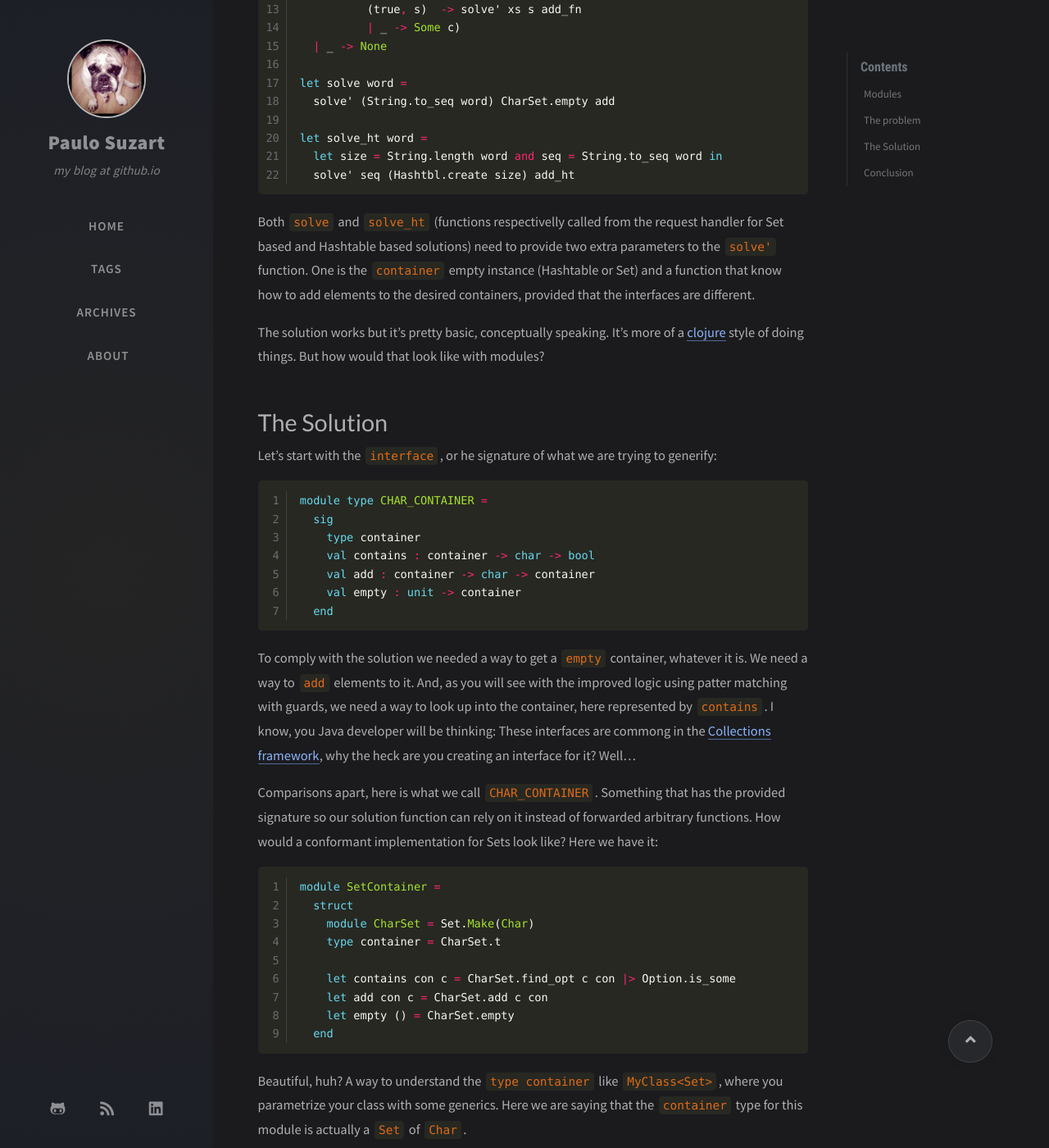
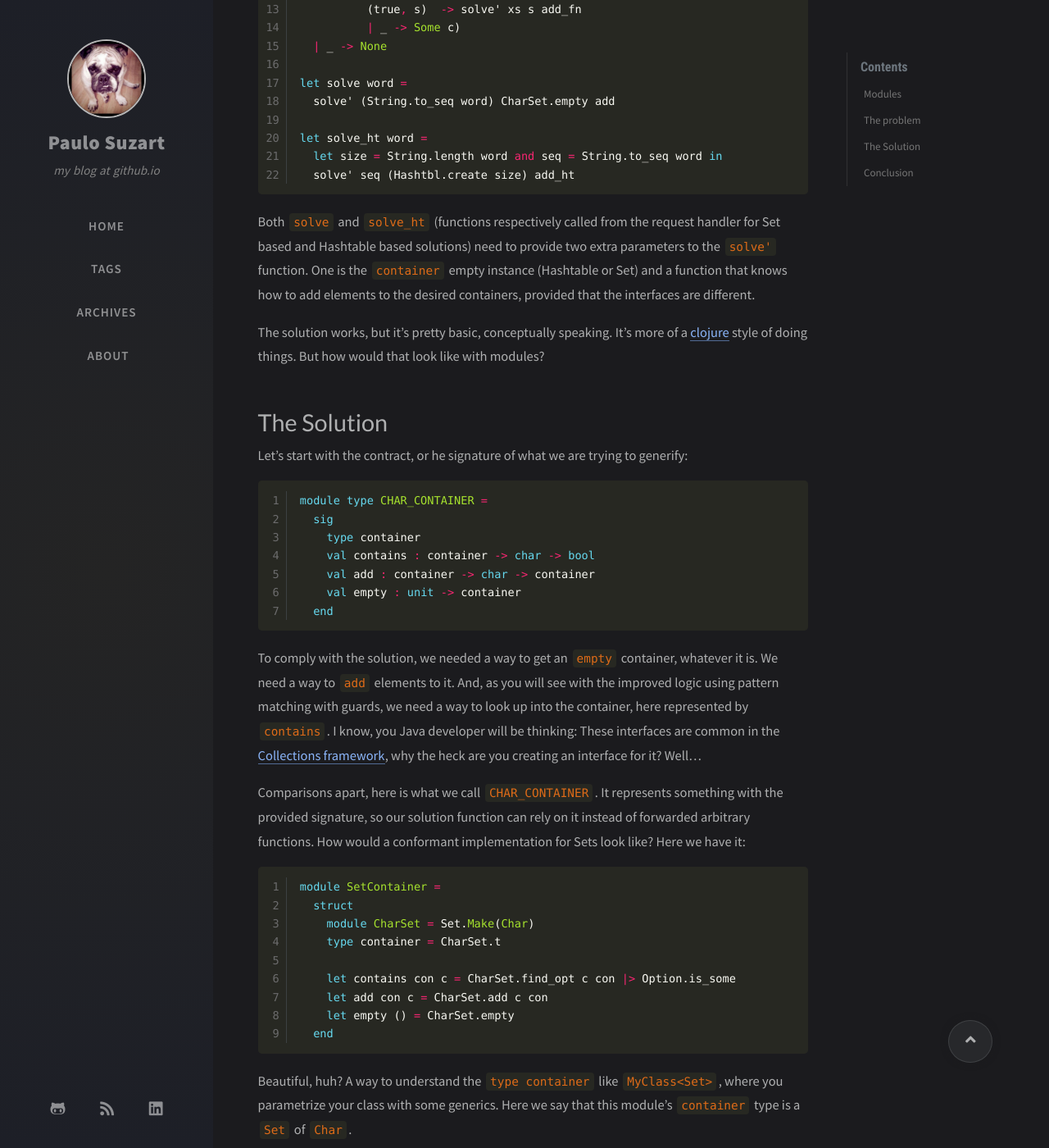
Before and after one commit to paulosuzart/paulosuzart.github.io, a Jekyll site: the page built from _posts/2021-11-16-ocaml-improved.md, in a window 1280 px wide and 1400 px high, scrolled down 1200 px. Shown: the whole window at 82% size. Built offline with Jekyll 4.4.1, drawn with Linux system fonts in a browser that asks for light colours; nearby versions of some CDN libraries; comment, search, counter and statistics services are not loaded; some of the changed text lies outside the part shown.

Commit message:
grammar 3

````diff
--- a/_posts/2021-11-16-ocaml-improved.md
+++ b/_posts/2021-11-16-ocaml-improved.md
@@ -49,13 +49,13 @@ let solve_ht word =
   solve' seq (Hashtbl.create size) add_ht
 ```
 
-Both `solve` and `solve_ht` (functions respectivelly called from the request handler for Set based and Hashtable based solutions) need to provide two extra parameters to the `solve'` function. One is the `container` empty instance (Hashtable or Set) and a function that know how to add elements to the desired containers, provided that the interfaces are different.
+Both `solve` and `solve_ht` (functions respectively called from the request handler for Set based and Hashtable based solutions) need to provide two extra parameters to the `solve'` function. One is the `container` empty instance (Hashtable or Set) and a function that knows how to add elements to the desired containers, provided that the interfaces are different.
 
-The solution works but it's pretty basic, conceptually speaking. It's more of a [clojure](https://clojure.org/) style of doing things. But how would that look like with modules?
+The solution works, but it's pretty basic, conceptually speaking. It's more of a [clojure](https://clojure.org/) style of doing things. But how would that look like with modules?
 
 # The Solution
 
-Let's start with the `interface`, or he signature of what we are trying to generify:
+Let's start with the contract, or he signature of what we are trying to generify:
 
 ```ocaml
 module type CHAR_CONTAINER =
@@ -67,9 +67,9 @@ module type CHAR_CONTAINER =
   end
 ```
 
-To comply with the solution we needed a way to get a `empty` container, whatever it is. We need a way to `add` elements to it. And, as you will see with the improved logic using patter matching with guards, we need a way to look up into the container, here represented by `contains`. I know, you Java developer will be thinking: These interfaces are commong in the [Collections framework](https://docs.oracle.com/en/java/javase/17/docs/api/java.base/java/util/Collection.html), why the heck are you creating an interface for it? Well...
+To comply with the solution, we needed a way to get an `empty` container, whatever it is. We need a way to `add` elements to it. And, as you will see with the improved logic using pattern matching with guards, we need a way to look up into the container, here represented by `contains`. I know, you Java developer will be thinking: These interfaces are common in the [Collections framework](https://docs.oracle.com/en/java/javase/17/docs/api/java.base/java/util/Collection.html), why the heck are you creating an interface for it? Well...
 
-Comparisons apart, here is what we call `CHAR_CONTAINER`. Something that has the provided signature so our solution function can rely on it instead of forwarded arbitrary functions. How would a conformant implementation for Sets look like? Here we have it:
+Comparisons apart, here is what we call `CHAR_CONTAINER`. It represents something with the provided signature, so our solution function can rely on it instead of forwarded arbitrary functions. How would a conformant implementation for Sets look like? Here we have it:
 
 ```ocaml
 module SetContainer =
@@ -83,11 +83,11 @@ module SetContainer =
   end
 ```
 
-Beautiful, huh? A way to understand the `type container` like `MyClass<Set>`, where you parametrize your class with some generics. Here we are saying that the `container` type for this module is actually a `Set` of `Char`.
+Beautiful, huh? A way to understand the `type container` like `MyClass<Set>`, where you parametrize your class with some generics. Here we say that this module's `container` type is a `Set` of `Char`.
 
-The implementation for contains wraps the `find_opt` that looks up and return an optional. I'm just converting it to a `bool`. And then `add` and `empty` follows pretty basic.
+The implementation for contains wraps the `find_opt` that looks up and return an optional. I'm just converting it to a `bool`. And then `add,` and `empty` follows pretty basically.
 
-Hashtable version is quite similar. Take a look:
+The Hashtable version is quite similar. Take a look:
 
 ```ocaml
 module HashTblContainer =
@@ -100,9 +100,9 @@ module HashTblContainer =
   end
 ```
 
-The `container` is obviously different. But the rest of the implementation is quite similar. I used a `create 10` as an arbitrary size. We can change `empty` to take an extra contex but I intentionally want to live the signatures like this so in a next post we can talk about [Monoids](https://typelevel.org/cats/typeclasses/monoid.html).
+The `container` is different. But the rest of the implementation is quite similar. I used a `create 10` as an arbitrary size. We can change `empty` to take a different context, but I intentionally want to live the signatures like this to talk about [Monoids](https://typelevel.org/cats/typeclasses/monoid.html) in future opportunities.
 
-Before we see how we pass the modules to our `solve` function, let's quickly revisit how the new solution look like:
+Before we see how we pass the modules to our `solve` function, let's quickly revisit how the new solution looks like:
 
 ```ocaml
 let solve word (module M : CHAR_CONTAINER) =
````
Also changed, not shown: other parts of _posts/2021-11-16-ocaml-improved.md (+3 -3 lines).
